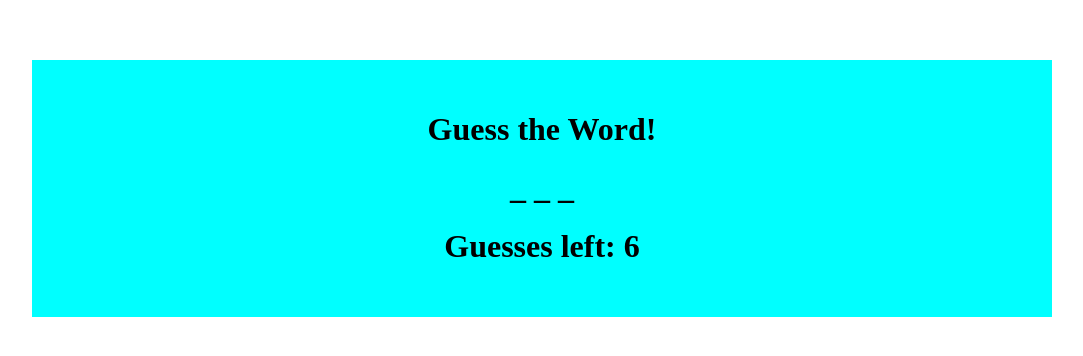
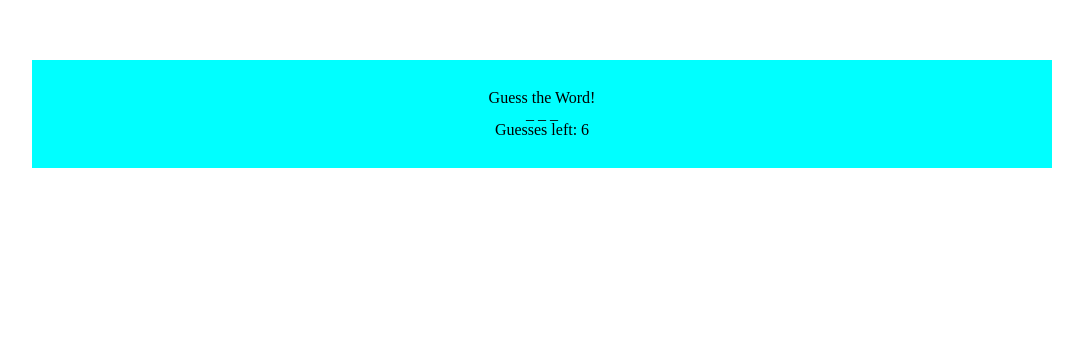
Before and after one commit to bksaechao/word-guess-redo, a plain HTML site: page index.html in a window 1280 px wide. Shown: the part 190-546 px from the top of the page, without its empty margins (98-1181 px from the left). Drawn offline with Linux system fonts and the light colour scheme.

Commit message:
added reset.css

```diff
--- a/assets/css/reset.css
+++ b/assets/css/reset.css
@@ -0,0 +1,48 @@
+/* http://meyerweb.com/eric/tools/css/reset/
+   v2.0 | 20110126
+   License: none (public domain)
+*/
+
+html, body, div, span, applet, object, iframe,
+h1, h2, h3, h4, h5, h6, p, blockquote, pre,
+a, abbr, acronym, address, big, cite, code,
+del, dfn, em, img, ins, kbd, q, s, samp,
+small, strike, strong, sub, sup, tt, var,
+b, u, i, center,
+dl, dt, dd, ol, ul, li,
+fieldset, form, label, legend,
+table, caption, tbody, tfoot, thead, tr, th, td,
+article, aside, canvas, details, embed,
+figure, figcaption, footer, header, hgroup,
+menu, nav, output, ruby, section, summary,
+time, mark, audio, video {
+	margin: 0;
+	padding: 0;
+	border: 0;
+	font-size: 100%;
+	font: inherit;
+	vertical-align: baseline;
+}
+/* HTML5 display-role reset for older browsers */
+article, aside, details, figcaption, figure,
+footer, header, hgroup, menu, nav, section {
+	display: block;
+}
+body {
+	line-height: 1;
+}
+ol, ul {
+	list-style: none;
+}
+blockquote, q {
+	quotes: none;
+}
+blockquote:before, blockquote:after,
+q:before, q:after {
+	content: '';
+	content: none;
+}
+table {
+	border-collapse: collapse;
+	border-spacing: 0;
+}
--- a/assets/javascript/game.js
+++ b/assets/javascript/game.js
@@ -1,6 +1,17 @@
 const wgGame = {
-    words: ['red', 'blue', 'green', 'yellow', 'fabulous', 'bleach', 'ludwig', 'tiger', 'youtube', 'burger king'],
-    alphabet: 'abcdefghijklmnopqrstuvwxyz',
+  words: [
+    "red",
+    "blue",
+    "green",
+    "yellow",
+    "fabulous",
+    "bleach",
+    "ludwig",
+    "tiger",
+    "youtube",
+    "burger king",
+  ],
+  alphabet: "abcdefghijklmnopqrstuvwxyz",
   secretWord: null,
   guessesLeft: null,
   userGuess: [],
@@ -10,9 +21,8 @@ const wgGame = {
   gameStart: function () {
     this.pickSecretWord();
     this.displaySecretWord();
-        this.userGuess = [];
-        this.correctGuess = [];
-        document.getElementById("guesses-left").innerText = "Guesses left: " + this.guessesLeft;
+    document.getElementById("guesses-left").innerText =
+      "Guesses left: " + this.guessesLeft;
   },
 
   //Randomly picks word from words array
@@ -20,45 +30,51 @@ const wgGame = {
     // Picks a word from words array at random
     let word = wgGame.words[Math.floor(Math.random() * wgGame.words.length)];
     // Sets secretWord to randomly picked word
-                this.secretWord = word
+    this.secretWord = word;
     console.log(word);
     // Sets guesses left
-                this.guessesLeft = word.length + 3
+    this.guessesLeft = word.length + 3;
   },
 
   // Displays world onto DOM as hidden letters
   displaySecretWord: function () {
-        var hiddenWord = this.secretWord.split('').map(
-            function (letter) {
+    var hiddenWord = this.secretWord
+      .split("")
+      .map(function (letter) {
         if (letter === " ") {
-                    return "\xa0"
+          return "\xa0";
         } else {
-                    return " _ "
+          return " _ ";
         }
-            }
-        ).join("");
+      })
+      .join("");
     console.log(hiddenWord);
-        document.getElementById('test').innerHTML = hiddenWord
+    document.getElementById("test").innerHTML = hiddenWord;
   },
 
   // Checks for a match between user input at secretWord array
-    updateGuess: function() {
+  updateGuess: function () {
     let value = this.secretWord.indexOf(key);
     // if letter matches...
     if (value > -1) {
       this.checkCorrectLetter();
       this.gameWin();
-            document.getElementById("guesses-left").innerText = "Guesses Left: " + this.guessesLeft;
+      document.getElementById("guesses-left").innerText =
+        "Guesses Left: " + this.guessesLeft;
       // if letter doesn't match...
-        } else  {
+    } else {
       this.checkWrongLetter();
       this.gameLose();
-            document.getElementById("guesses-left").innerText = "Guesses Left: " + this.guessesLeft;
+      document.getElementById("guesses-left").innerText =
+        "Guesses Left: " + this.guessesLeft;
     }
   },
 
-    checkCorrectLetter: function() {
-        if (wgGame.secretWord.indexOf(key) > -1 && wgGame.correctGuess.includes(key)) {
+  checkCorrectLetter: function () {
+    if (
+      wgGame.secretWord.indexOf(key) > -1 &&
+      wgGame.correctGuess.includes(key)
+    ) {
       document.getElementById("banner").innerText = "You already guessed that!";
       setTimeout(wgGame.resetText, 500);
     } else {
@@ -68,8 +84,11 @@ const wgGame = {
     }
   },
 
-    checkWrongLetter: function() {
-        if (wgGame.secretWord.indexOf(key) === -1 && wgGame.userGuess.includes(key)) {
+  checkWrongLetter: function () {
+    if (
+      wgGame.secretWord.indexOf(key) === -1 &&
+      wgGame.userGuess.includes(key)
+    ) {
       document.getElementById("banner").innerText = "You already guessed that!";
       setTimeout(wgGame.resetText, 500);
     } else {
@@ -80,42 +99,43 @@ const wgGame = {
   },
 
   // Displays correctly guessed letters onto page
-    rebuildWord: function() {
-        let rebuiltWord = this.secretWord.split('').map(
-            function(key) {
+  rebuildWord: function () {
+    let rebuiltWord = this.secretWord
+      .split("")
+      .map(function (key) {
         if (key === " ") {
-                    return "\xa0"
+          return "\xa0";
         } else if (wgGame.correctGuess.indexOf(key) > -1) {
-                    return key
+          return key;
         } else {
-                    return " _ "
+          return " _ ";
         }
-            }
-        ).join("");
-        document.getElementById('test').innerHTML = rebuiltWord;
+      })
+      .join("");
+    document.getElementById("test").innerHTML = rebuiltWord;
   },
 
   // Check for win
-    gameWin: function() {
+  gameWin: function () {
     if (document.getElementById("test").innerText.includes("_")) {
-            console.log('yes!')
+      console.log("yes!");
     } else {
       this.gameStart();
     }
   },
 
   // Check for loss
-    gameLose: function() {
+  gameLose: function () {
     if (this.guessesLeft === 0) {
       this.gameStart();
     }
   },
 
   // Resets title text
-    resetText: function() {
-        document.getElementById("banner").innerText = "Guess the Word!"
+  resetText: function () {
+    document.getElementById("banner").innerText = "Guess the Word!";
   },
-}
+};
 
 wgGame.gameStart();
 
@@ -128,7 +148,7 @@ document.onkeyup = (e) => {
     wgGame.updateGuess();
     wgGame.rebuildWord(key);
   } else {
-        document.getElementById("banner").innerText = "Invalid Input!"
+    document.getElementById("banner").innerText = "Invalid Input!";
     setTimeout(wgGame.resetText, 500);
   }
-}
+};
--- a/index.html
+++ b/index.html
@@ -1,12 +1,12 @@
 <!DOCTYPE html>
 <html>
   <head>
-        <meta charset="utf-8">
-        <meta http-equiv="X-UA-Compatible" content="IE=edge">
+    <meta charset="utf-8" />
+    <meta http-equiv="X-UA-Compatible" content="IE=edge" />
     <title></title>
-        <meta name="viewport" content="width=device-width, initial-scale=1">
-        <link rel="stylesheet" href="assets/css/reset.css">
-        <link rel="stylesheet" href="assets/css/style.css">
+    <meta name="viewport" content="width=device-width, initial-scale=1" />
+    <link rel="stylesheet" href="assets/css/reset.css" />
+    <link rel="stylesheet" href="assets/css/style.css" />
   </head>
   <body>
     <div class="container">
```
Lines whose indentation alone changed are shown as unchanged.
